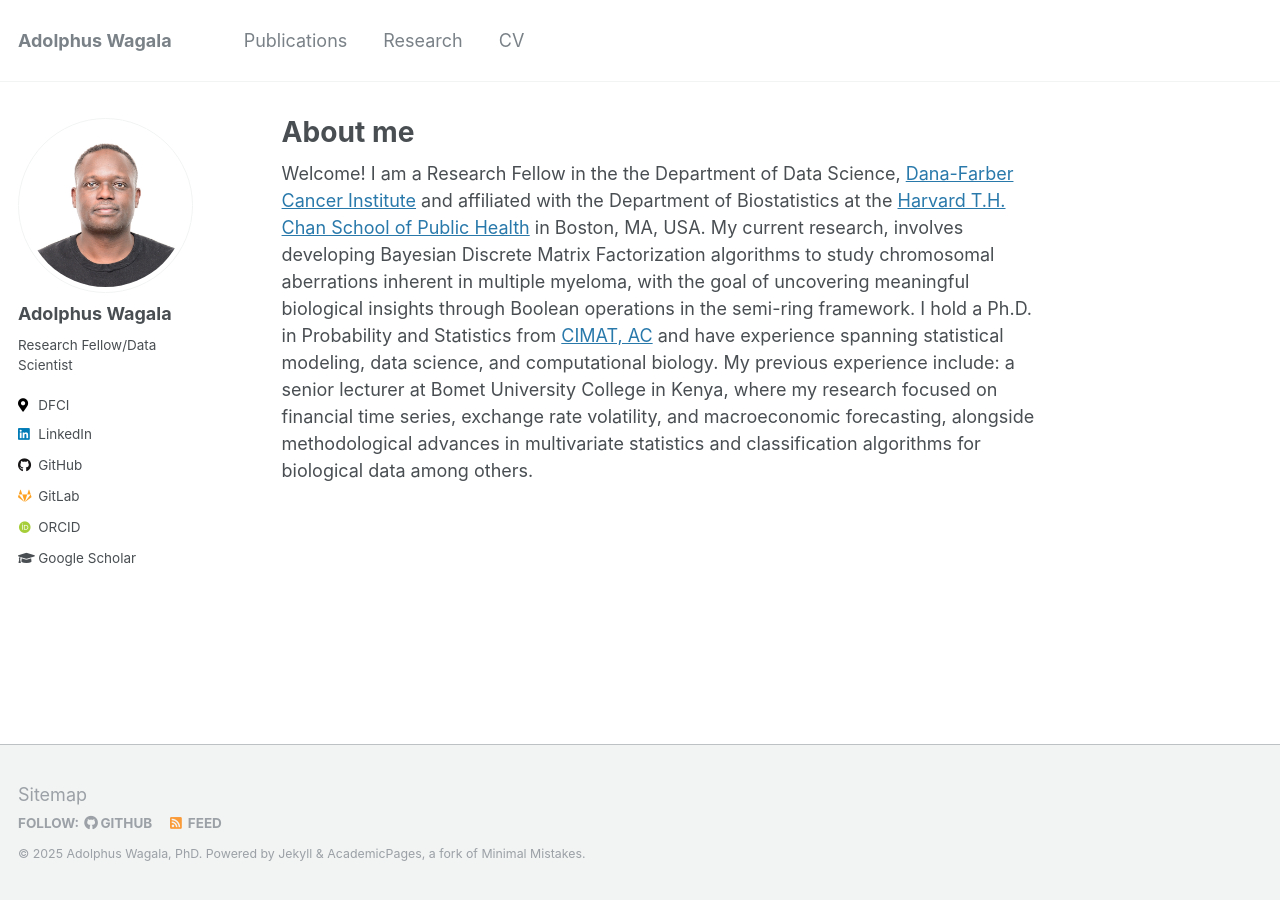
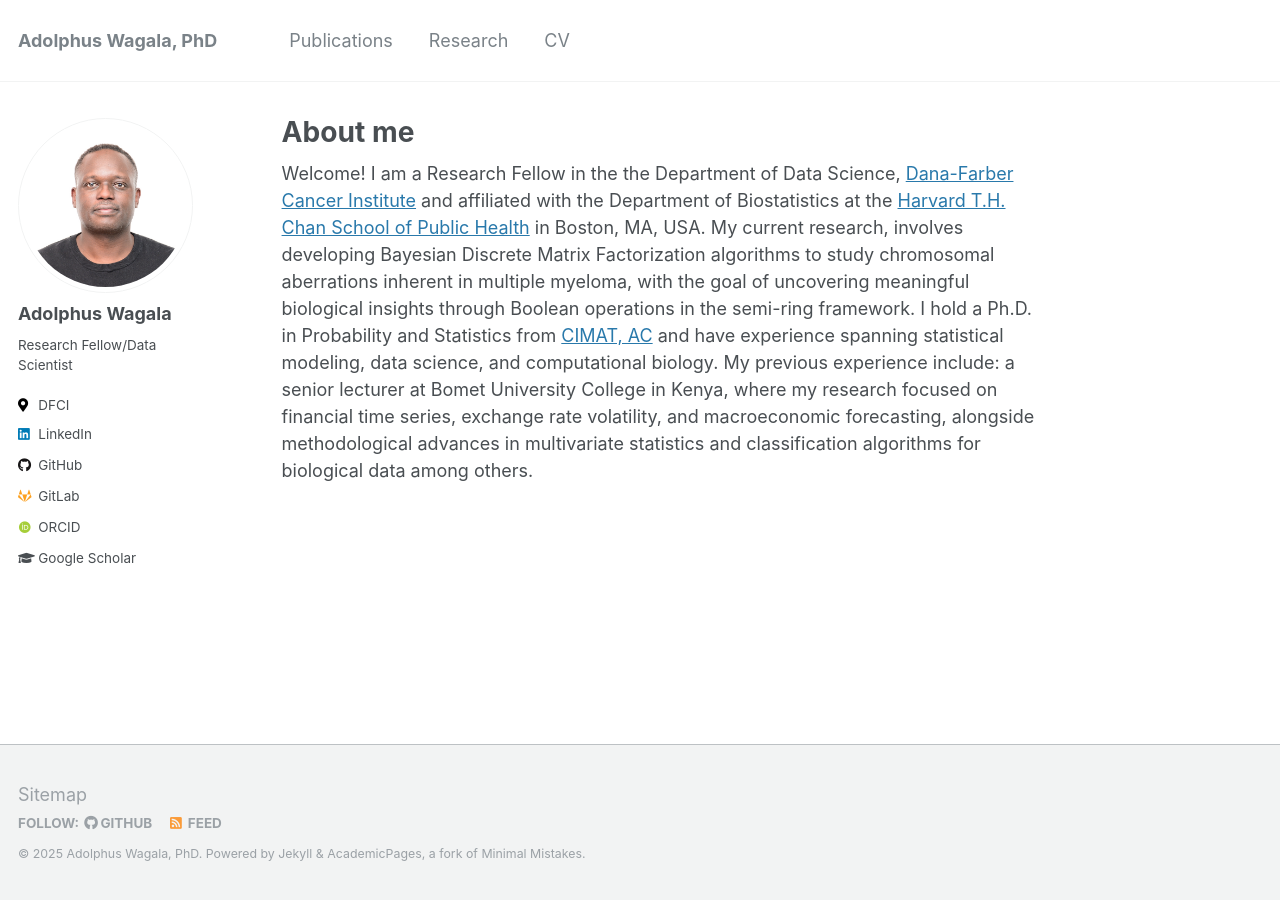
Before and after one commit to wagala/wagala.github.io, a Jekyll site: the page built from _pages/about.md, in a window 1280 px wide. Built offline with Jekyll 4.4.1, drawn with Linux system fonts in a browser that asks for light colours; some web fonts are replaced.

Commit message:
Update title and name in configuration

```diff
--- a/_config.yml
+++ b/_config.yml
@@ -7,7 +7,7 @@
 
 # Site Settings
 locale                   : "en-US"
-title                    : "Adolphus Wagala"
+title                    : "Adolphus Wagala, PhD"
 title_separator          : "-"
 name                     : &name "Adolphus Wagala, PhD"
 description              : &description "Research Fellow|Data Science"
```
